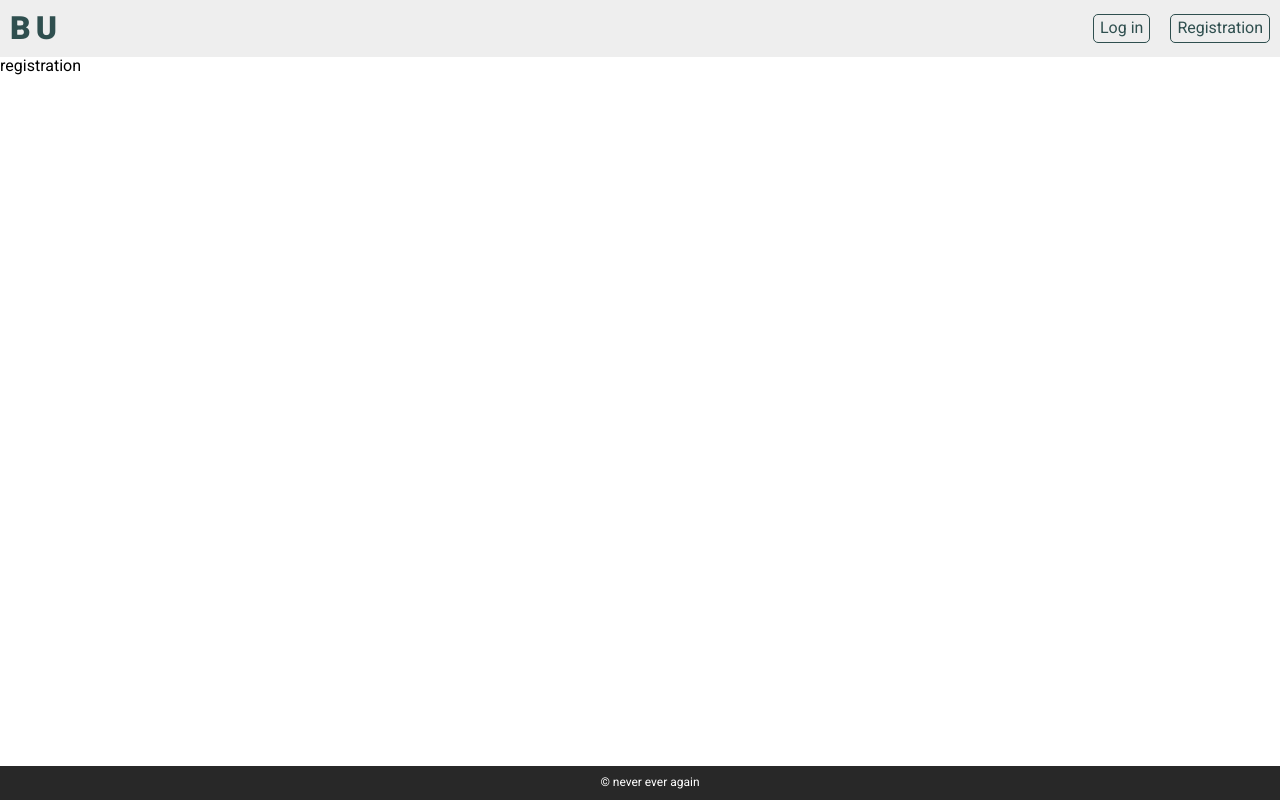
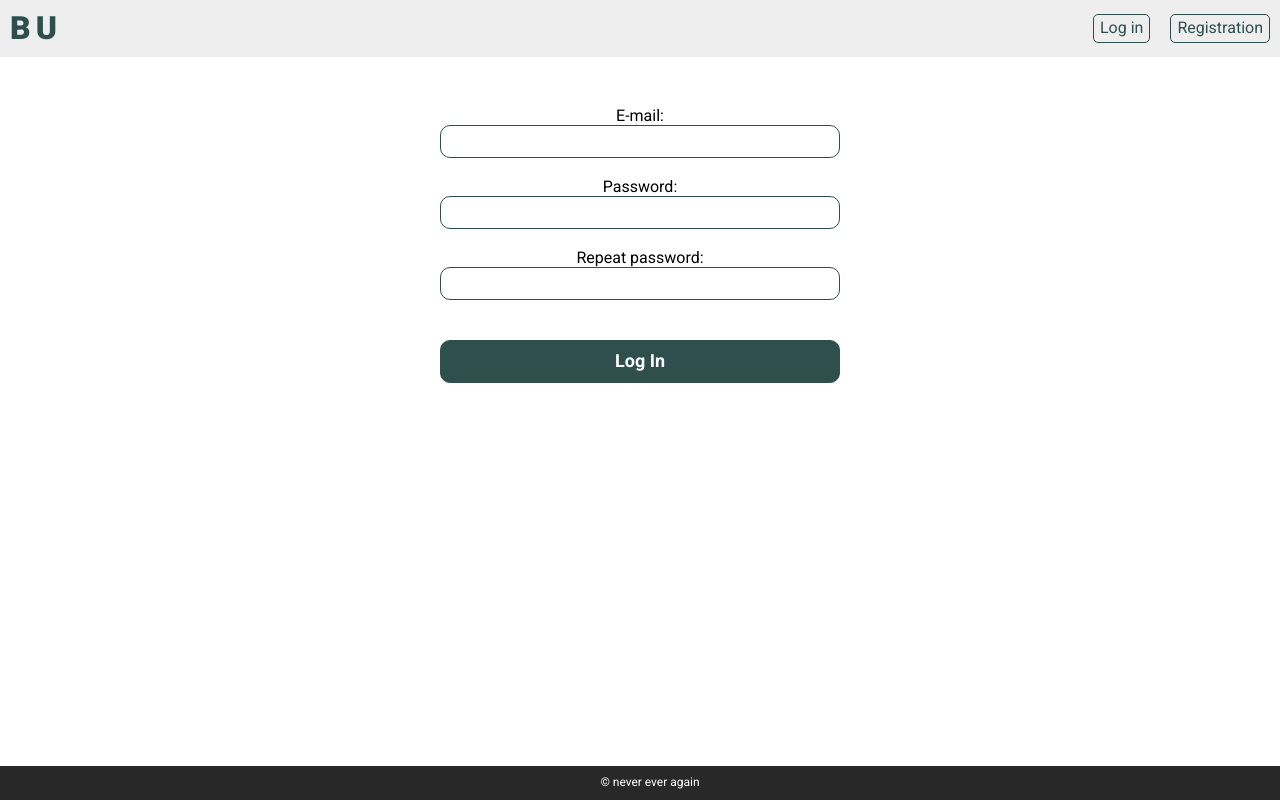
Before and after one commit to JarLob/react-atsiskaitymas, a React (Create React App) app: page /registration in a window 1280 px wide. Built offline with nearby package versions, Linux system fonts and the light colour scheme; no server answers.

Commit message:
registration done

```diff
--- a/src/components/pages/HomePage.jsx
+++ b/src/components/pages/HomePage.jsx
@@ -1,6 +1,8 @@
 import { useContext } from "react";
 
 import PostContext from "../../contexts/PostContext";
+import UserContext from "../../contexts/UserContext";
+
 import Header from "../sections/header/Header";
 import Footer from "../sections/footer/Footer"
 import Post from "../post/Post";
@@ -10,23 +12,30 @@ import "./page-styles/page.scss"
 const HomePage = () => {
 
   const { posts } = useContext(PostContext);
+  const { loggedInUser } = useContext(UserContext);
+  console.log(loggedInUser);
 
   return (
     posts ?
       <>
         <Header />
+        { loggedInUser &&
           <main>
             <div className = "page homePage">
               <div className="cardsContainer">
-              {posts.map(post =>
+                {posts.length === 0 ?
+                  <span className="mainNotification">There are no posts to display</span> :
+                  posts.map(post =>
                     <Post key={post.id} heading={post.heading} content={post.content}/>
-              )}
+                  )
+                }
               </div>
             </div>
           </main>
+        }
         <Footer />
       </> :
-        <p>...Loding</p>
+        <span className="mainNotification">...Loding</span>
   );
 }
 
--- a/src/components/pages/Registration.jsx
+++ b/src/components/pages/Registration.jsx
@@ -1,13 +1,87 @@
+import UserContext from "../../contexts/UserContext";
+import { useContext, useState } from "react";
+import { useNavigate } from "react-router-dom";
+
+import '../post/post.scss';
+
 import Header from "../sections/header/Header";
 import Footer from "../sections/footer/Footer"
 
 const Registration = () => {
 
+  const [formInputs, setFormInputs] = useState({
+    email: '',
+    password1: '',
+    password2: ''
+  });
+  const [existingEmail, setExistingEmail] = useState(false);
+  const [notMatching, setNotMatching] = useState(false);
+  const { users, addNewUser, setLoggedInUser } = useContext(UserContext);
+
+  const navigation = useNavigate();
+
+  const handleInputChange = (e) => {
+    setFormInputs({...formInputs, [e.target.name]: e.target.value});
+  };
+
+  const handleSubmit = (e) => {
+    e.preventDefault();
+    if(users.find(user => user.email === formInputs.email)){
+      setExistingEmail(true);
+    } else if(formInputs.password1 !== formInputs.password2) {
+      setNotMatching(true);
+      console.log(notMatching);
+    } else {
+      let newUser = {
+        email: formInputs.email,
+        password: formInputs.password1,
+        id: Date.now()
+      };
+      console.log(newUser);
+      addNewUser(newUser);
+      setLoggedInUser(newUser);
+      navigation('/');
+    }
+  }
+
     return (
       <>
         <Header />
         <main>
-          registration
+          <div className = "formContainer registration">
+            <form className = "loginForm" onSubmit={handleSubmit}>
+              <label>
+                E-mail:
+                <input
+                  type="email"
+                  name="email"
+                  value={formInputs.email}
+                  onChange={handleInputChange}
+                />
+              </label>
+              <label>
+                Password:
+                <input
+                  type="password"
+                  name="password1"
+                  value={formInputs.password1}
+                  onChange={handleInputChange}
+                />
+              </label>
+              <label>
+                Repeat password:
+                <input
+                  type="password"
+                  name="password2"
+                  value={formInputs.password2}
+                  onChange={handleInputChange}
+                />
+              </label>
+              <input type="submit" value="Log In" />
+              {existingEmail && <span className="notification">*User with this e-mail already exists</span>}
+              {notMatching && <span className="notification">*Passwords do not match</span>}
+            </form>
+          </div>
         </main>
         <Footer />
       </>
--- a/src/components/post/post.scss
+++ b/src/components/post/post.scss
@@ -58,4 +58,4 @@
         color: rgb(207, 29, 29);
         font-weight: 500;
     }
-  }
+}
--- a/src/contexts/UserContext.jsx
+++ b/src/contexts/UserContext.jsx
@@ -4,7 +4,8 @@ const UserContext = createContext();
 
 const UserProvider = ({ children }) => {
 
-  const [loggedInUser, setLoggedInUser] = useState(false);
+  const [loggedInUser, setLoggedInUser] = useState();
+
   const [users, setUsers] = useState();
 
   const fetchUsers = async () => {
@@ -17,13 +18,26 @@ const UserProvider = ({ children }) => {
     fetchUsers();
   }, []);
 
+  let post = (data) => {
+    fetch('http://localhost:5000/users', {
+      method: "POST",
+      headers: {'Content-type': 'application/json'},
+      body: JSON.stringify(data)
+    })
+  }
+
+  const addNewUser = (newUser) => {
+    post(newUser);
+    setUsers([...users, newUser]);
+  }
 
   return (
     <UserContext.Provider
       value={{
         users,
         loggedInUser,
-        setLoggedInUser
+        setLoggedInUser,
+        addNewUser
       }}
     >
       {children}
```
Also changed, not shown: data.json (+9 -13 lines). Lines whose indentation alone changed are shown as unchanged.
